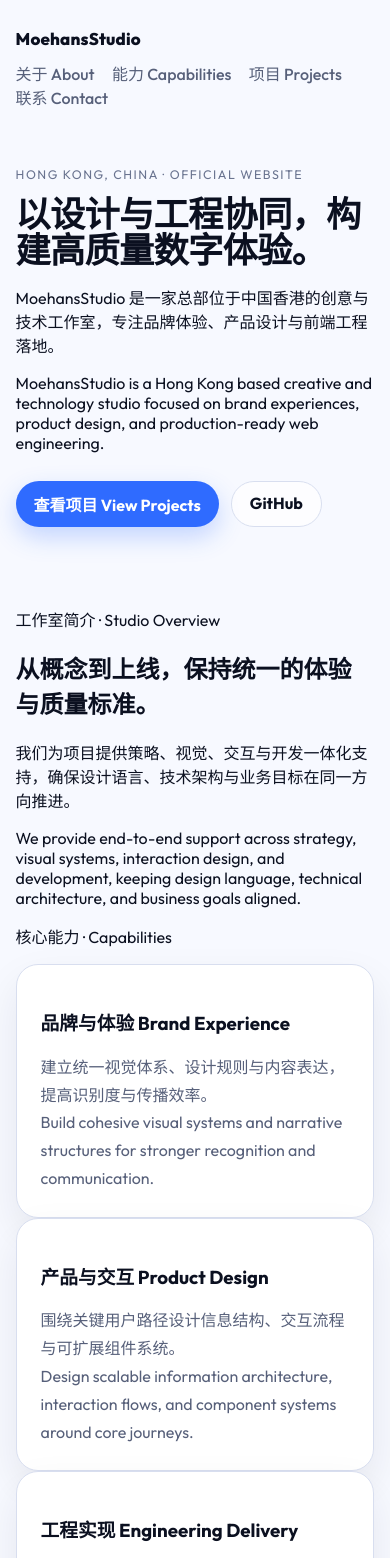
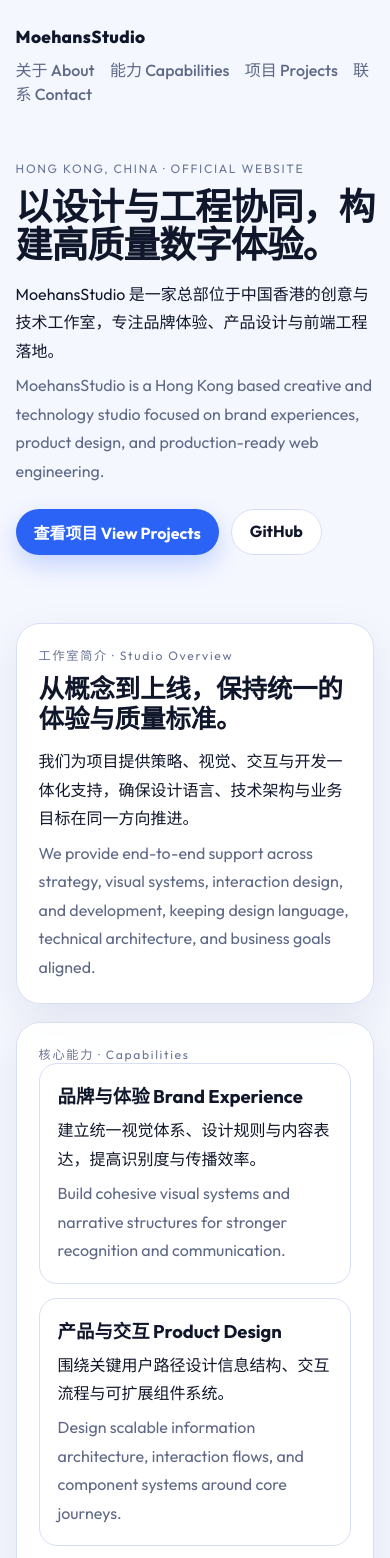
Before and after one commit to moehans-official/moehans-official.github.io, a plain HTML site: page index.html in a window 390 px wide. Shown: the top 1558 px of the page. Drawn offline with Linux system fonts and the light colour scheme.

Commit message:
feat: rebrand to MoehansStudio and add bilingual long-page content (styles.css)

```diff
--- a/styles.css
+++ b/styles.css
@@ -1,11 +1,12 @@
 :root {
-  --bg: #f7f9ff;
-  --surface: #ffffff;
-  --ink: #0b1020;
-  --muted: #57607a;
-  --line: #d8deef;
-  --primary: #2f6bff;
-  --shadow: 0 18px 42px rgba(16, 23, 47, 0.08);
+  --bg: #f5f7ff;
+  --surface: rgba(255, 255, 255, 0.92);
+  --ink: #11172b;
+  --muted: #5f6986;
+  --line: #d8def3;
+  --primary: #2a63f5;
+  --accent: #00b3a4;
+  --shadow: 0 16px 44px rgba(18, 29, 60, 0.08);
 }
 
 * {
@@ -22,8 +23,8 @@
 }
 
 body {
+  min-height: 100vh;
   position: relative;
-  min-height: 100vh;
 }
 
 .backdrop {
@@ -32,13 +33,13 @@
   pointer-events: none;
   z-index: -1;
   background:
-    radial-gradient(800px 420px at 10% -5%, rgba(47, 107, 255, 0.13), transparent 70%),
-    radial-gradient(740px 400px at 92% 2%, rgba(0, 205, 170, 0.10), transparent 72%),
-    linear-gradient(180deg, #f9fbff 0%, #f3f6ff 100%);
+    radial-gradient(920px 500px at 6% -8%, rgba(42, 99, 245, 0.13), transparent 70%),
+    radial-gradient(760px 420px at 92% 3%, rgba(0, 179, 164, 0.11), transparent 72%),
+    linear-gradient(180deg, #f8faff 0%, #f2f5ff 100%);
 }
 
 .wrap {
-  width: min(1120px, 92vw);
+  width: min(1140px, 92vw);
   margin: 0 auto;
 }
 
@@ -46,21 +47,21 @@
   display: flex;
   justify-content: space-between;
   align-items: center;
-  padding: 28px 0 14px;
+  padding: 26px 0 14px;
 }
 
 .logo {
   text-decoration: none;
   color: var(--ink);
+  font-size: 1.08rem;
   font-weight: 800;
-  letter-spacing: 0.01em;
-  font-size: 1.06rem;
+  letter-spacing: 0.02em;
 }
 
 nav a {
   color: var(--muted);
   text-decoration: none;
-  margin-left: 22px;
+  margin-left: 20px;
   font-weight: 500;
 }
 
@@ -69,34 +70,46 @@
 }
 
 .hero {
-  padding: 72px 0 64px;
+  padding: 68px 0 50px;
 }
 
 .kicker {
   margin: 0;
-  color: #6a7490;
-  letter-spacing: 0.12em;
-  font-size: 0.78rem;
+  font-size: 0.76rem;
+  letter-spacing: 0.14em;
+  color: #6c7695;
 }
 
 h1 {
-  margin: 14px 0 0;
-  font-size: clamp(2.2rem, 7vw, 5.2rem);
+  margin: 12px 0 16px;
+  font-size: clamp(2.3rem, 7vw, 5.1rem);
   line-height: 1.03;
-  letter-spacing: -0.02em;
-  max-width: 14ch;
+  letter-spacing: -0.025em;
+  max-width: 13.5ch;
 }
 
-.intro {
-  margin-top: 22px;
-  max-width: 58ch;
+.cn,
+.en {
+  margin: 0;
+  line-height: 1.78;
+}
+
+.cn {
+  color: var(--ink);
+}
+
+.en {
+  margin-top: 6px;
   color: var(--muted);
-  font-size: 1.08rem;
-  line-height: 1.8;
+}
+
+.hero .cn,
+.hero .en {
+  max-width: 74ch;
 }
 
 .hero-actions {
-  margin-top: 28px;
+  margin-top: 24px;
   display: flex;
   gap: 12px;
   flex-wrap: wrap;
@@ -118,96 +131,109 @@
 .btn.solid {
   background: var(--primary);
   color: #fff;
-  box-shadow: 0 10px 24px rgba(47, 107, 255, 0.26);
+  box-shadow: 0 10px 24px rgba(42, 99, 245, 0.24);
 }
 
 .btn.line {
+  color: var(--ink);
   border: 1px solid var(--line);
-  color: var(--ink);
-  background: rgba(255, 255, 255, 0.7);
+  background: #fff;
 }
 
-.cards {
-  display: grid;
-  grid-template-columns: repeat(3, minmax(0, 1fr));
-  gap: 16px;
+.section {
+  margin-top: 18px;
+  background: var(--surface);
+  border: 1px solid var(--line);
+  border-radius: 24px;
+  box-shadow: var(--shadow);
+  padding: 30px;
 }
 
-.card,
-.project,
-.contact {
-  background: var(--surface);
-  border: 1px solid var(--line);
-  border-radius: 22px;
-  box-shadow: var(--shadow);
+.section-kicker {
+  margin: 0;
+  font-size: 0.76rem;
+  letter-spacing: 0.14em;
+  color: #6b7594;
+}
+
+.section h2 {
+  margin: 10px 0 14px;
+  font-size: clamp(1.6rem, 4.1vw, 2.65rem);
+  line-height: 1.16;
+  letter-spacing: -0.01em;
+  max-width: 24ch;
+}
+
+.grid {
+  display: grid;
+  gap: 14px;
+}
+
+.grid.three {
+  grid-template-columns: repeat(3, minmax(0, 1fr));
+}
+
+.grid.four {
+  grid-template-columns: repeat(4, minmax(0, 1fr));
+}
+
+.grid.two {
+  grid-template-columns: repeat(2, minmax(0, 1fr));
 }
 
 .card {
-  padding: 24px;
+  border: 1px solid var(--line);
+  background: #ffffff;
+  border-radius: 18px;
+  padding: 18px;
 }
 
-.card h2 {
-  margin: 0 0 10px;
-  font-size: 1.18rem;
+.card h3 {
+  margin: 0 0 8px;
+  font-size: 1.15rem;
 }
 
-.card p {
-  margin: 0;
-  color: var(--muted);
-  line-height: 1.74;
-}
-
-.project {
-  margin-top: 18px;
-  padding: 30px;
+.step-no {
+  display: inline-block;
+  margin-bottom: 10px;
+  font-size: 0.78rem;
+  letter-spacing: 0.12em;
+  color: #687391;
 }
 
 .eyebrow {
   margin: 0;
-  color: #6a7490;
-  letter-spacing: 0.12em;
-  font-size: 0.78rem;
+  font-size: 0.76rem;
+  letter-spacing: 0.14em;
+  color: #647092;
 }
 
-.project h3 {
-  margin: 10px 0 8px;
-  font-size: clamp(1.6rem, 4vw, 2.5rem);
+.featured {
+  border-color: rgba(42, 99, 245, 0.32);
+  box-shadow: 0 12px 26px rgba(42, 99, 245, 0.14);
 }
 
-.project p {
-  margin: 0 0 10px;
-  color: var(--muted);
+a {
+  color: #1f55d7;
 }
 
-.project a,
-.contact a {
-  color: #2455d8;
-  word-break: break-all;
-}
-
-.contact {
-  margin-top: 18px;
-  padding: 24px 30px;
-}
-
-.contact h2 {
-  margin: 0 0 8px;
-}
-
-.contact p {
-  margin: 0;
-  color: var(--muted);
+.contact-line {
+  margin-top: 10px;
+  display: flex;
+  gap: 10px;
+  flex-wrap: wrap;
+  align-items: center;
 }
 
 .foot {
-  padding: 28px 0 36px;
-  color: #7d86a2;
-  font-size: 0.94rem;
+  padding: 28px 0 34px;
+  color: #7b86a5;
+  font-size: 0.93rem;
 }
 
 .reveal {
   opacity: 0;
-  transform: translateY(14px);
+  transform: translateY(16px);
   animation: rise 0.7s ease forwards;
 }
 
@@ -216,7 +242,6 @@
 .delay-3 { animation-delay: 0.24s; }
 .delay-4 { animation-delay: 0.32s; }
 .delay-5 { animation-delay: 0.40s; }
-.delay-6 { animation-delay: 0.48s; }
 
 @keyframes rise {
   to {
@@ -225,28 +250,42 @@
   }
 }
 
-@media (max-width: 940px) {
-  .cards {
-    grid-template-columns: 1fr;
+@media (max-width: 1024px) {
+  .grid.three {
+    grid-template-columns: 1fr 1fr;
+  }
+
+  .grid.four {
+    grid-template-columns: 1fr 1fr;
+  }
+}
+
+@media (max-width: 760px) {
+  .topbar {
+    flex-direction: column;
+    align-items: flex-start;
+    gap: 10px;
+  }
+
+  nav a {
+    margin: 0 12px 0 0;
+  }
+
+  .hero {
+    padding-top: 42px;
   }
 
   h1 {
     max-width: none;
   }
-}
 
-@media (max-width: 680px) {
-  .topbar {
-    flex-direction: column;
-    align-items: flex-start;
-    gap: 12px;
+  .grid.three,
+  .grid.four,
+  .grid.two {
+    grid-template-columns: 1fr;
   }
 
-  nav a {
-    margin: 0 14px 0 0;
-  }
-
-  .hero {
-    padding-top: 44px;
+  .section {
+    padding: 22px;
   }
 }
```
